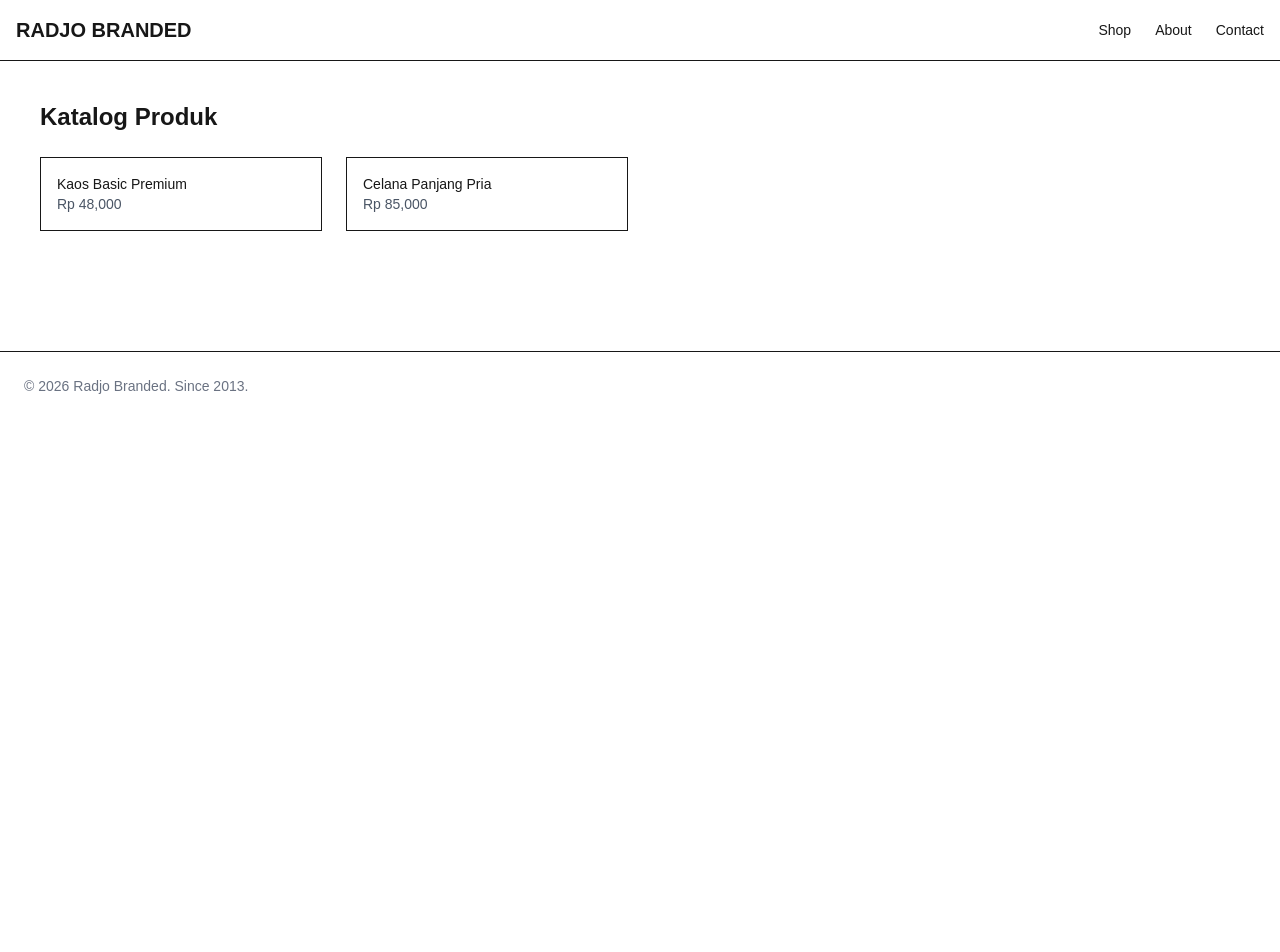
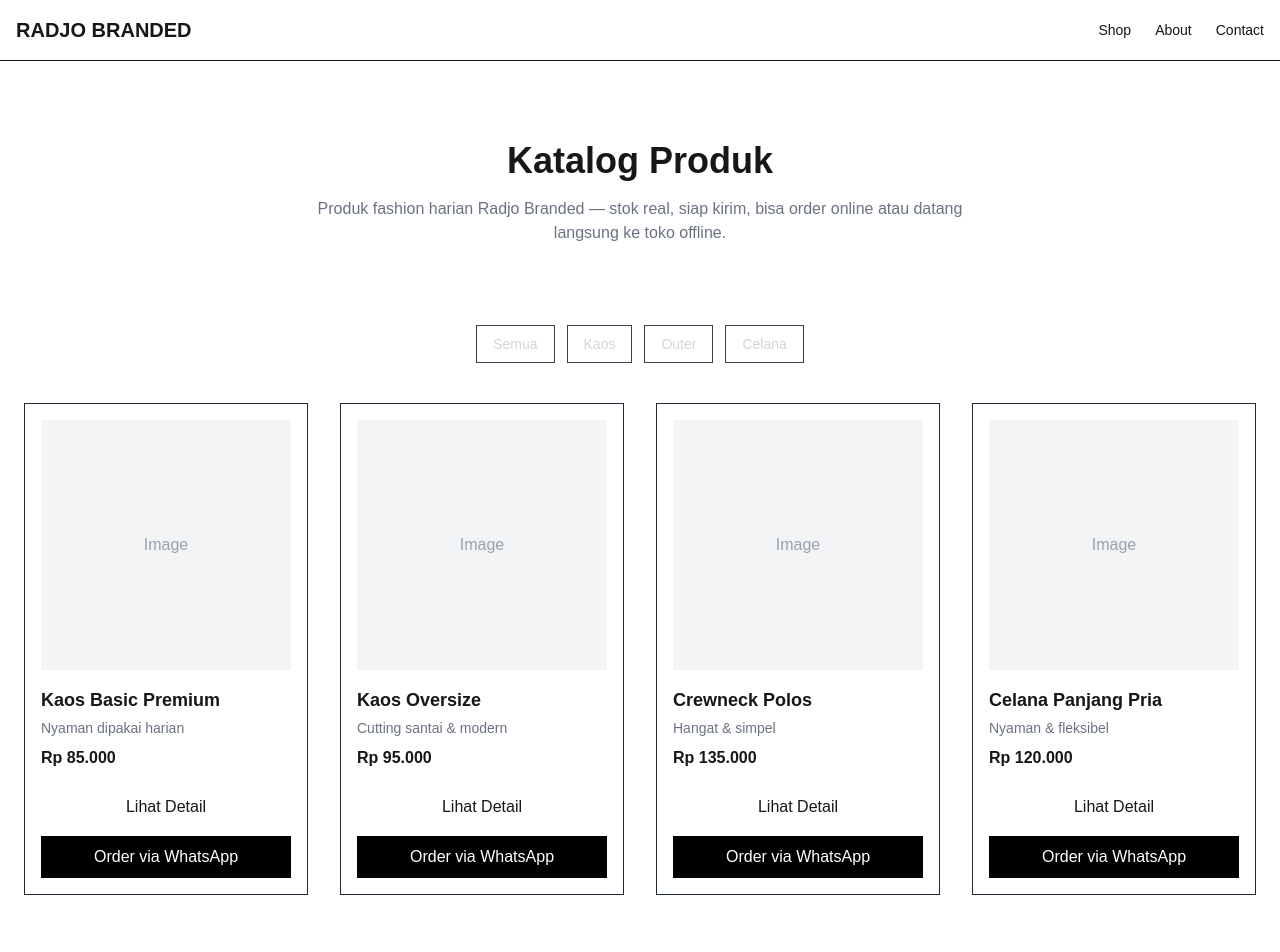
Before and after one commit to Karis0503/radjo-branded, a Next.js app: page /shop in a window 1280 px wide. Shown: the top 952 px of the page. Before the commit the page ends 800 px from the top, so only its background shows below. Built offline with nearby package versions, Linux system fonts and the light colour scheme.

Commit message:
update shop page

```diff
--- a/src/app/shop/page.tsx
+++ b/src/app/shop/page.tsx
@@ -1,30 +1,124 @@
 import Navbar from "@/components/Navbar";
 import Footer from "@/components/Footer";
 import Link from "next/link";
-import { products } from "@/lib/data";
 
-export default function Shop() {
+const products = [
+  {
+    name: "Kaos Basic Premium",
+    slug: "kaos-basic-premium",
+    price: "Rp 85.000",
+    desc: "Nyaman dipakai harian",
+  },
+  {
+    name: "Kaos Oversize",
+    slug: "kaos-oversize",
+    price: "Rp 95.000",
+    desc: "Cutting santai & modern",
+  },
+  {
+    name: "Crewneck Polos",
+    slug: "crewneck-polos",
+    price: "Rp 135.000",
+    desc: "Hangat & simpel",
+  },
+  {
+    name: "Celana Panjang Pria",
+    slug: "celana-panjang-pria",
+    price: "Rp 120.000",
+    desc: "Nyaman & fleksibel",
+  },
+];
+
+export default function ShopPage() {
   return (
     <>
       <Navbar />
 
-      <section className="max-w-7xl mx-auto p-10">
-        <h1 className="text-2xl font-bold mb-6">Katalog Produk</h1>
+      {/* HEADER */}
+      <section className="max-w-7xl mx-auto px-6 py-20 text-center">
+        <h1 className="text-4xl font-bold mb-4">
+          Katalog Produk
+        </h1>
+        <p className="text-gray-500 max-w-2xl mx-auto">
+          Produk fashion harian Radjo Branded — stok real, siap kirim, bisa
+          order online atau datang langsung ke toko offline.
+        </p>
+      </section>
 
-        <div className="grid grid-cols-2 md:grid-cols-4 gap-6">
-          {products.map((p) => (
-            <Link
-              key={p.slug}
-              href={`/product/${p.slug}`}
-              className="border p-4"
+      {/* FILTER (opsional, future-proof) */}
+      <section className="max-w-7xl mx-auto px-6 mb-10">
+        <div className="flex flex-wrap gap-3 justify-center">
+          {["Semua", "Kaos", "Outer", "Celana"].map((item) => (
+            <div
+              key={item}
+              className="px-4 py-2 border border-gray-700 text-sm text-gray-300"
             >
-              <h3 className="text-sm font-medium">{p.name}</h3>
-              <p className="text-sm text-gray-600">
-                Rp {p.price.toLocaleString()}
-              </p>
-            </Link>
+              {item}
+            </div>
           ))}
         </div>
+      </section>
+
+      {/* PRODUCT GRID */}
+      <section className="max-w-7xl mx-auto px-6 pb-24">
+        <div className="grid grid-cols-1 sm:grid-cols-2 lg:grid-cols-4 gap-8">
+          {products.map((product) => (
+            <div
+              key={product.slug}
+              className="border border-gray-800 p-4 flex flex-col"
+            >
+              {/* IMAGE PLACEHOLDER */}
+              <div className="bg-gray-100 text-gray-400 flex items-center justify-center aspect-square mb-4">
+                Image
+              </div>
+
+              {/* INFO */}
+              <h3 className="font-semibold text-lg mb-1">
+                {product.name}
+              </h3>
+              <p className="text-sm text-gray-500 mb-2">
+                {product.desc}
+              </p>
+              <p className="font-bold mb-4">{product.price}</p>
+
+              <div className="mt-auto flex flex-col gap-2">
+                {/* DETAIL */}
+                <Link
+                  href={`/product/${product.slug}`}
+                  className="text-center px-4 py-2 border border-white hover:bg-white hover:text-black transition"
+                >
+                  Lihat Detail
+                </Link>
+
+                {/* WHATSAPP */}
+                <a
+                  href="https://wa.me/628xxxxxxxxxx"
+                  target="_blank"
+                  className="text-center px-4 py-2 bg-black border border-black text-white hover:bg-gray-900 transition"
+                >
+                  Order via WhatsApp
+                </a>
+              </div>
+            </div>
+          ))}
+        </div>
+      </section>
+
+      {/* CTA */}
+      <section className="bg-black text-white py-20 text-center">
+        <h2 className="text-3xl font-bold mb-4">
+          Bingung Pilih Produk?
+        </h2>
+        <p className="text-gray-400 mb-8">
+          Hubungi kami, kami bantu rekomendasikan produk yang cocok buat kamu.
+        </p>
+        <a
+          href="https://wa.me/628xxxxxxxxxx"
+          target="_blank"
+          className="inline-block px-8 py-4 border border-white hover:bg-white hover:text-black transition"
+        >
+          Chat Admin via WhatsApp
+        </a>
       </section>
 
       <Footer />
```
